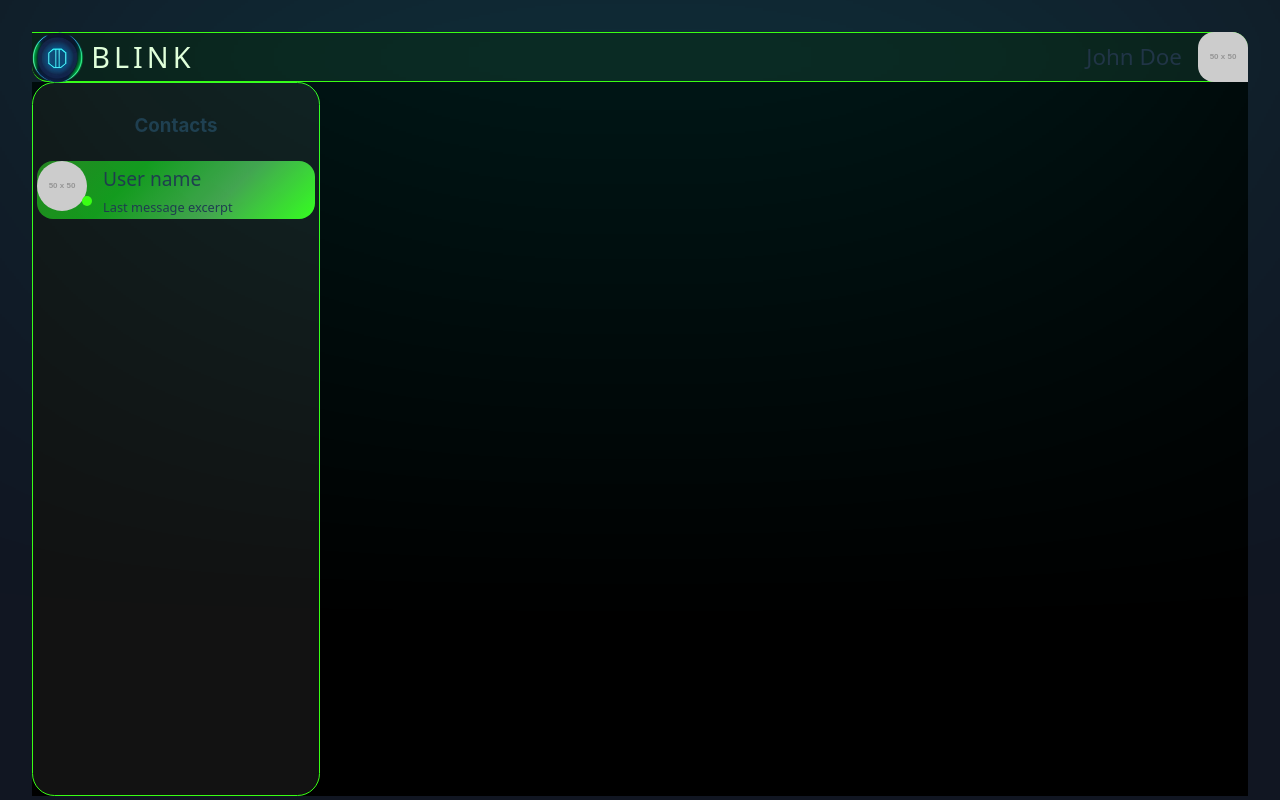
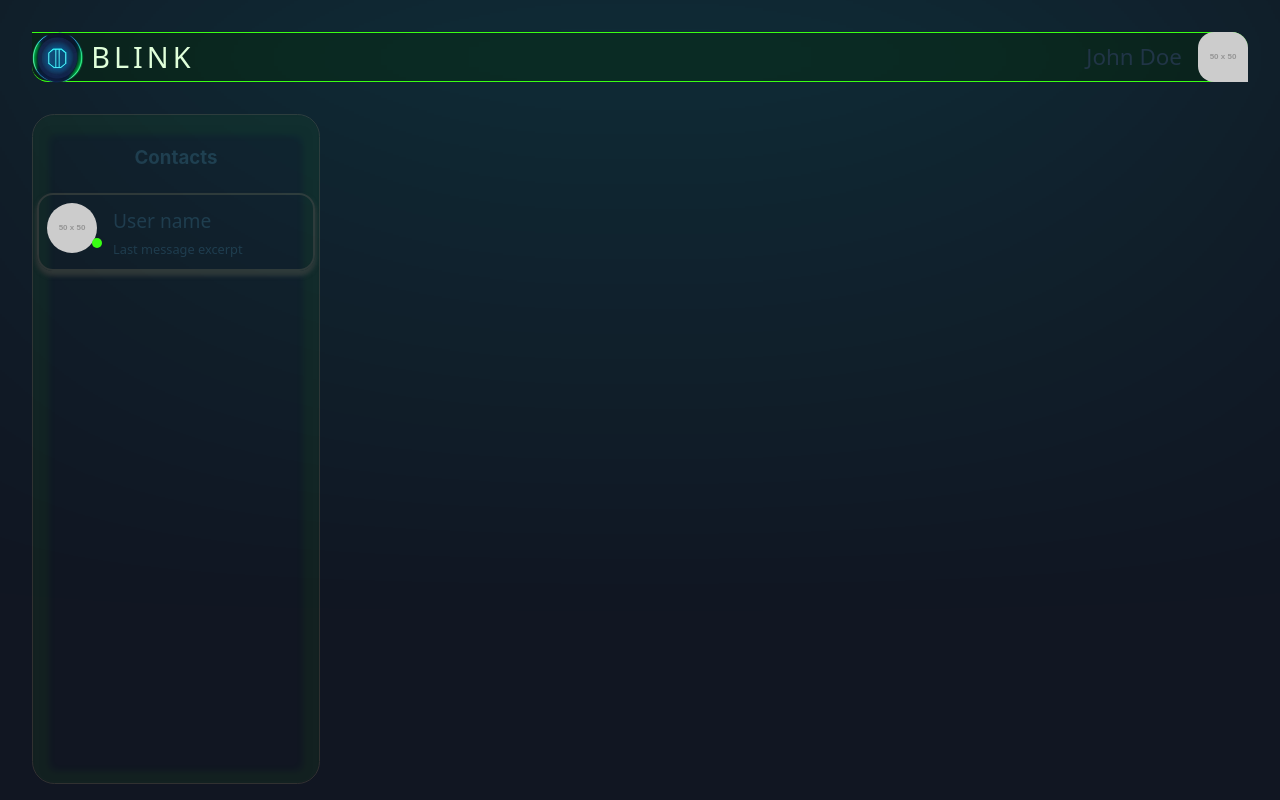
Before and after one commit to Zouheir-Barhoumi/blink-vue, a Vue app in the folder frontend/: page / in a window 1280 px wide. Built offline with nearby package versions, Linux system fonts and the light colour scheme.

Commit message:
fiex list height issue

```diff
--- a/frontend/src/components/chat/ContactList.vue
+++ b/frontend/src/components/chat/ContactList.vue
@@ -24,13 +24,13 @@
 
 <style scoped>
 .contacts {
-  background: var(--color-black);
+  background: transparent;
   border-radius: 1.4rem;
   min-width: 18rem;
-  height: calc(100vh - 5.4rem);
   padding: 8px 4px;
   overflow-y: auto;
-  border: 1px solid var(--color-neon-green);
+  box-shadow: inset 0 4px 8px 1rem rgba(57, 255, 20, 0.05);
+  border: 1px solid var(--color-grey);
 }
 .contacts__list {
   display: flex;
@@ -39,9 +39,12 @@
 .contacts__card {
   display: flex;
   align-items: center;
-  background: var(--gradient-neon-green);
+  /* background: var(--gradient-neon-green); */
   border-radius: 1rem;
   cursor: pointer;
+  border: 2px solid var(--color-grey);
+  box-shadow: 0 4px 4px 1px var(--color-grey);
+  padding: 0.5rem;
 }
 .contacts__card--left {
   position: relative;
--- a/frontend/src/style.css
+++ b/frontend/src/style.css
@@ -5,6 +5,7 @@
   --color-bgD: #111622;
   --color-bgL: #13284b;
   --color-black: #121212;
+  --color-grey: #313131;
   --color-off-white: #e0ffda;
 
   /* Neon Green Gradient to lighter neon green */
--- a/frontend/src/views/Chat.vue
+++ b/frontend/src/views/Chat.vue
@@ -75,10 +75,11 @@ img {
 
 .main {
   max-width: 1280px;
-  height: 100%;
-  background: #000;
+  height: calc(100vh - 98px);
+  /* background: #000; */
   padding: 0;
   display: flex;
   gap: 1rem;
+  padding-top: 2rem;
 }
 </style>
```
